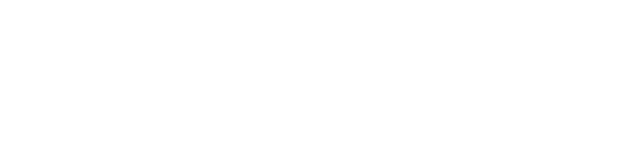
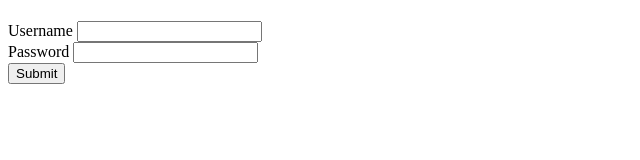
Before and after one commit to martazbiedes/Final-Project-MMB, a plain HTML site: page index.html in a window 1280 px wide. Shown: the whole page, without its empty margins (0-640 px from the left). Drawn offline with nearby package versions, Linux system fonts and the light colour scheme.

Commit message:
Starter Html updated

```diff
--- a/index.html
+++ b/index.html
@@ -14,5 +14,19 @@
  <script type="text/babel">
 
  </script>
-</body>
-</html>
+
+   <div className="form">
+     <form>
+       <div className="input-container">
+         <label>Username </label>
+         <input type="text" name="uname" required />
+       </div>
+       <div className="input-container">
+         <label>Password </label>
+         <input type="password" name="pass" required />
+       </div>
+       <div className="button-container">
+         <input type="submit" />
+       </div>
+     </form>
+   </div>
```
